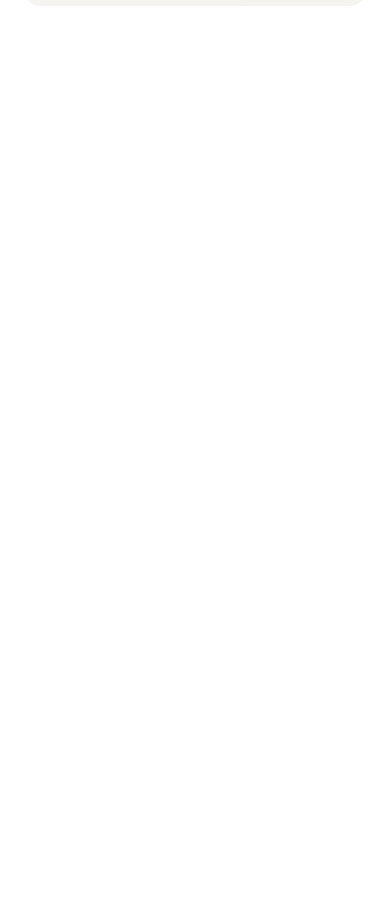
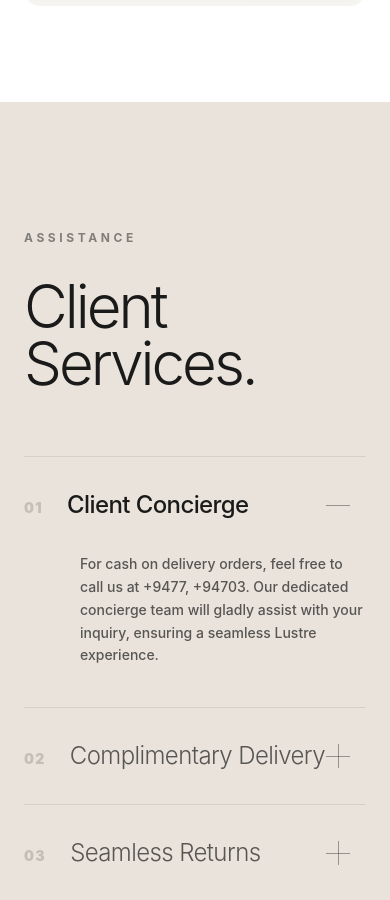
Before and after one commit to Maneeshaprabha/Lustre, a React (Vite) app: page / in a window 390 px wide. Shown: the part 8460-9360 px from the top of the page. Before the commit the page ends 8562 px from the top, so only its background shows below. Built offline with nearby package versions, Linux system fonts and the light colour scheme.

Commit message:
Add CustomerSupport component for enhanced user assistance

```diff
--- /dev/null
+++ b/src/pages/CustomerSupport.jsx
@@ -0,0 +1,102 @@
+import React, { useState } from 'react';
+import { motion, AnimatePresence } from 'framer-motion';
+
+const CustomerSupportUltraLuxe = () => {
+  // The first item is open by default for immediate context
+  const [openIndex, setOpenIndex] = useState(0);
+
+  const supportItems = [
+    {
+      id: "01",
+      title: "Client Concierge",
+      description: "For cash on delivery orders, feel free to call us at +9477, +94703. Our dedicated concierge team will gladly assist with your inquiry, ensuring a seamless Lustre experience."
+    },
+    {
+      id: "02",
+      title: "Complimentary Delivery",
+      description: "We offer free standard shipping on all orders over $50. For orders under $50, a minimal shipping fee applies. Every package is handled with the utmost care."
+    },
+    {
+      id: "03",
+      title: "Seamless Returns",
+      description: "We offer a 30-day exchange policy on all items. If you are not completely satisfied with your purchase, simply return it within 30 days for an exchange or store credit."
+    }
+  ];
+
+  return (
+    <section className="w-full bg-[#E9E3DB] py-32 px-6 md:px-12 font-sans antialiased">
+      <div className="max-w-[1400px] mx-auto grid grid-cols-1 lg:grid-cols-12 gap-16 lg:gap-24 items-start">
+
+        {/* Left Column: Massive Editorial Typography */}
+        <div className="lg:col-span-5 sticky top-32">
+          <motion.div
+            initial={{ opacity: 0, y: 30 }}
+            whileInView={{ opacity: 1, y: 0 }}
+            viewport={{ once: true }}
+            transition={{ duration: 1, ease: [0.25, 0.46, 0.45, 0.94] }}
+          >
+            <p className="text-[#1A1A1A]/50 text-xs font-bold tracking-[0.3em] uppercase mb-8">
+              Assistance
+            </p>
+            <h2 className="text-6xl md:text-7xl lg:text-[6rem] font-light text-[#1A1A1A] tracking-tighter leading-[0.95]">
+              Client <br /> Services.
+            </h2>
+          </motion.div>
+        </div>
+
+        {/* Right Column: Ultra-Minimalist Accordion */}
+        <div className="lg:col-span-7 w-full border-t border-[#C4BEB6]/50">
+          {supportItems.map((item, index) => {
+            const isOpen = openIndex === index;
+
+            return (
+              <div
+                key={item.id}
+                className="border-b border-[#C4BEB6]/50 group cursor-pointer"
+                onClick={() => setOpenIndex(isOpen ? -1 : index)}
+              >
+                {/* Accordion Header */}
+                <div className="py-8 md:py-10 flex justify-between items-center pe-4">
+                  <div className="flex gap-6 md:gap-12 items-baseline">
+                    <span className="text-sm md:text-base font-black text-[#C4BEB6] tracking-widest transition-colors duration-500 group-hover:text-[#1A1A1A]">
+                      {item.id}
+                    </span>
+                    <h3 className={`text-2xl md:text-4xl transition-all duration-500 tracking-tight ${isOpen ? 'font-medium text-[#1A1A1A]' : 'font-light text-[#1A1A1A]/70 group-hover:text-[#1A1A1A]'}`}>
+                      {item.title}
+                    </h3>
+                  </div>
+
+                  {/* Minimalist Plus/Minus Indicator */}
+                  <div className="text-[#1A1A1A]/40 text-3xl font-light transition-transform duration-500 group-hover:text-[#1A1A1A] relative w-6 h-6 flex items-center justify-center">
+                    <span className="absolute w-full h-[1px] bg-current" />
+                    <span className={`absolute w-[1px] h-full bg-current transition-transform duration-500 ${isOpen ? 'rotate-90 scale-y-0' : 'scale-y-100'}`} />
+                  </div>
+                </div>
+
+                {/* Accordion Content (Smooth Expand/Collapse) */}
+                <AnimatePresence>
+                  {isOpen && (
+                    <motion.div
+                      initial={{ height: 0, opacity: 0 }}
+                      animate={{ height: "auto", opacity: 1 }}
+                      exit={{ height: 0, opacity: 0 }}
+                      transition={{ duration: 0.6, ease: [0.25, 0.46, 0.45, 0.94] }}
+                      className="overflow-hidden"
+                    >
+                      <p className="pl-[3.5rem] md:pl-[4.5rem] pb-10 text-sm md:text-base text-[#1A1A1A]/70 leading-relaxed max-w-lg font-medium">
+                        {item.description}
+                      </p>
+                    </motion.div>
+                  )}
+                </AnimatePresence>
+              </div>
+            );
+          })}
+        </div>
+
+      </div>
+    </section>
+  );
+};
+
+export default CustomerSupportUltraLuxe;
--- a/src/pages/Home.jsx
+++ b/src/pages/Home.jsx
@@ -9,6 +9,7 @@ import NewArrivals from './NewArrivals';
 import ChooseUsSection from './ChooseUsSection';
 import PromoBanner from './PromoBanner';
 import Newsletter from './Newsletter';
+import CustomerSupport from './CustomerSupport';
 
 const Homepage = () => {
 
@@ -21,6 +22,7 @@ const Homepage = () => {
   <ChooseUsSection/>
   <PromoBanner/>
   <Newsletter/>
+  <CustomerSupport/>
     </>
   );
 };
```
